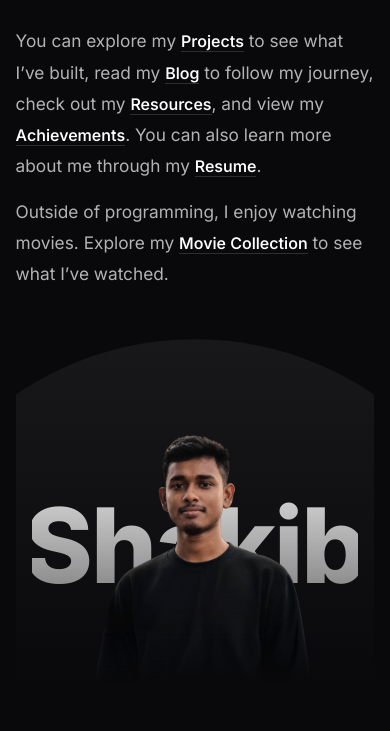
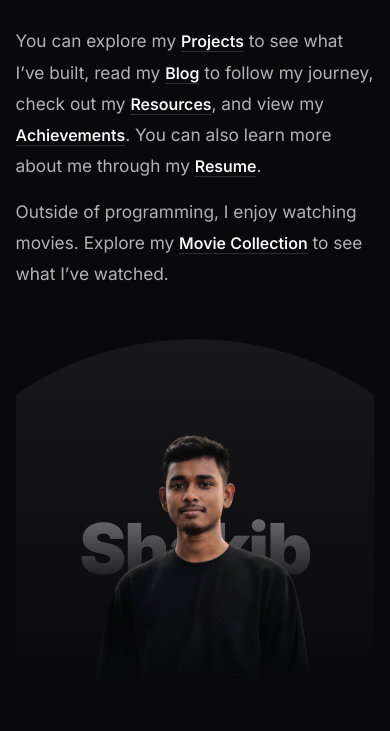
Before and after one commit to shakibuzzaman52/portfolio, a plain HTML site: page index1.html in a window 390 px wide. Shown: the part 619-1350 px from the top of the page. Drawn offline with nearby package versions, Linux system fonts and the light colour scheme; a web font is replaced by a local one.

Commit message:
index test

```diff
--- a/index1.html
+++ b/index1.html
@@ -183,7 +183,7 @@
         }
 
         /* ===================================================
-           MODERN CSS-ONLY CURVED HERO SECTION
+           MODERN CSS-ONLY CURVED HERO SECTION (STABLE POSITIONING)
         =================================================== */
         .curvedHero {
             width: 100%;
@@ -199,9 +199,7 @@
             display: flex;
             flex-direction: column;
             align-items: center;
-            /* Curved top dome shape using dynamic CSS variable */
-            clip-path: ellipse(var(--curve-rx, 90%) 100% at 50% 100%);
-            will-change: clip-path;
+            clip-path: ellipse(90% 100% at 50% 100%);
         }
 
         .visualContainer {
@@ -214,26 +212,29 @@
             overflow: hidden;
         }
 
-        .bgText {
+        /* Stable absolute centering for background text */
+        .heroBgText {
             position: absolute;
-            bottom: 15%;
+            top: 55%; /* Vertical center alignment */
             left: 50%;
-            transform: translateX(-50%);
-            font-size: clamp(6.5rem, 18vw, 11rem);
-            font-weight: 800;
-            letter-spacing: -2px;
-            background: linear-gradient(180deg, #ffffff 15%, #7e7e7e 95%);
+            transform: translate(-50%, -50%); /* Centered both ways */
+            font-family: "Inter", "Arial Black", sans-serif;
+            font-size: 130px; /* Fixed sizing for consistent layout */
+            font-weight: 900;
+            line-height: 1;
+            background: linear-gradient(180deg, rgba(255, 255, 255, 0.4) 0%, rgba(255, 255, 255, 0.04) 100%);
             -webkit-background-clip: text;
             -webkit-text-fill-color: transparent;
-            opacity: 0.85;
+            white-space: nowrap;
             z-index: 1;
+            pointer-events: none;
             user-select: none;
-            pointer-events: none;
+            letter-spacing: -3px;
         }
 
         .heroImage {
             position: relative;
-            z-index: 2;
+            z-index: 2; /* Remains in front of the text */
             height: 100%;
             max-height: 98%;
             width: auto;
@@ -450,11 +451,18 @@
 
             .curvedHeroContentContainer {
                 padding: 45px 16px 0px 16px;
-                clip-path: ellipse(var(--curve-rx, 92%) 100% at 50% 100%);
+                clip-path: ellipse(92% 100% at 50% 100%);
             }
 
             .visualContainer {
-                height: 300px;
+                height: 300px; /* Reduced container height for mobile */
+            }
+
+            /* Clamp function limits font-size dynamically based on screen width */
+            .heroBgText {
+                font-size: clamp(65px, 18vw, 85px);
+                top: 55%;
+                letter-spacing: -2px;
             }
 
             .secondSection>div {
@@ -602,11 +610,13 @@
             </div>
         </section>
 
-        <!-- 4. Curved Hero Graphic Element (Now positioned right above the "Find me on" section) -->
+        <!-- 4. Curved Hero Graphic Element -->
         <section class="curvedHero">
             <div class="curvedHeroContentContainer">
                 <div class="visualContainer">
-                    <div class="bgText">Shakib</div>
+                    <!-- Giant Background Text with precise centering -->
+                    <div class="heroBgText">Shakib</div>
+                    <!-- Foreground Image -->
                     <img src="index-myphoto.png" alt="Shakib" class="heroImage">
                 </div>
             </div>
@@ -638,69 +648,6 @@
         <img class="modal-content" id="modalImg" alt="Profile Zoomed">
     </div>
 
-    <!-- Smooth Lerp Scroll-Exit Animation Script -->
-    <script>
-        const curveContainer = document.querySelector('.curvedHeroContentContainer');
-        const heroSection = document.querySelector('.curvedHero');
-
-        // State variables for smooth Lerping (Linear Interpolation)
-        let targetRx = window.innerWidth <= 768 ? 92 : 90;
-        let currentRx = targetRx;
-        let isLoopActive = false;
-
-        function updateCurve() {
-            currentRx += (targetRx - currentRx) * 0.12;
-
-            curveContainer.style.setProperty('--curve-rx', `${currentRx}%`);
-
-            if (Math.abs(targetRx - currentRx) > 0.05) {
-                requestAnimationFrame(updateCurve);
-            } else {
-                isLoopActive = false;
-                currentRx = targetRx;
-                curveContainer.style.setProperty('--curve-rx', `${currentRx}%`);
-            }
-        }
-
-        function handleScroll() {
-            if (!curveContainer || !heroSection) return;
-
-            const rect = heroSection.getBoundingClientRect();
-
-            // Only flattens when passing the upper exit thresholds
-            const startThreshold = 100;
-            const endThreshold = -100;
-
-            let ratio = 0;
-            if (rect.top <= startThreshold) {
-                const totalDistance = startThreshold - endThreshold;
-                const scrolledDistance = startThreshold - rect.top;
-                ratio = Math.min(scrolledDistance / totalDistance, 1);
-            } else {
-                ratio = 0;
-            }
-
-            const baseRx = window.innerWidth <= 768 ? 92 : 90;
-            const maxRx = 500;
-
-            targetRx = baseRx + (ratio * (maxRx - baseRx));
-
-            if (!isLoopActive) {
-                isLoopActive = true;
-                requestAnimationFrame(updateCurve);
-            }
-        }
-
-        window.addEventListener('scroll', handleScroll, { passive: true });
-        window.addEventListener('resize', () => {
-            targetRx = window.innerWidth <= 768 ? 92 : 90;
-            handleScroll();
-        });
-
-        // Initial call
-        handleScroll();
-    </script>
-
     <!-- Image Zoom Logic -->
     <script>
         const modal = document.getElementById("imageModal");
```
